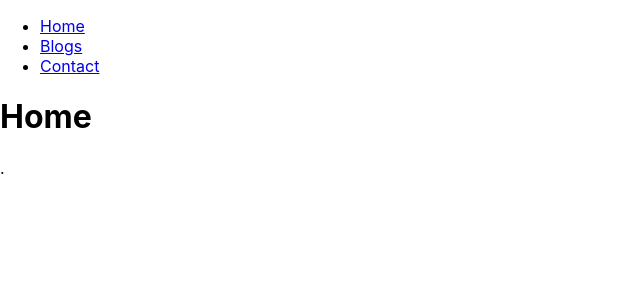
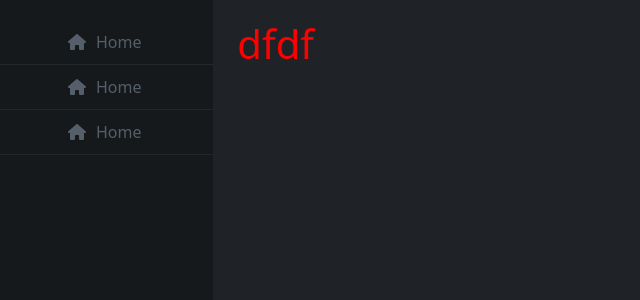
Before and after one commit to RN848/KFUPM-Hup, a React (Create React App) app: page / in a window 1280 px wide. Shown: the top 300 px of the page, without its empty margins (0-640 px from the left). Built offline with nearby package versions, Linux system fonts and the light colour scheme.

Commit message:
add header and body

```diff
--- a/package.json
+++ b/package.json
@@ -13,6 +13,7 @@
     "bootstrap": "^5.3.3",
     "react": "^18.3.1",
     "react-bootstrap": "^2.10.5",
+    "react-bootstrap-sidebar-menu": "^2.0.3",
     "react-dom": "^18.3.1",
     "react-scripts": "5.0.1",
     "web-vitals": "^2.1.4"
--- a/src/App.css
+++ b/src/App.css
@@ -1,6 +1,9 @@
 .App {
   text-align: center;
+
 }
+
+
 
 .App-logo {
   height: 40vmin;
--- a/src/App.js
+++ b/src/App.js
@@ -1,15 +1,16 @@
 import './App.css';
-import { Button , Card } from 'react-bootstrap';
+import './styles/main.css'
+
 
 import ReactDOM from "react-dom/client";
 import { BrowserRouter, Routes, Route } from "react-router-dom";
-import Layout from "./pages/Layout";
 import Home from "./pages/Home";
 import Contact from "./pages/Contact";
 import NoPage from "./pages/NoPage";
 
-import {FontAwesomeIcon  } from '@fortawesome/react-fontawesome'
-import {faArrowRight} from '@fortawesome/free-solid-svg-icons'
+
+import 'bootstrap/dist/css/bootstrap.min.css';
+
 
 
 function App() {
@@ -17,12 +18,12 @@ function App() {
 
     <BrowserRouter>
       <Routes>
-        <Route path="/" element={<Layout />}>
+        <Route >
           <Route index element={<Home />} />
           <Route path="contact" element={<Contact />} />
           <Route path="*" element={<NoPage />} />
         </Route>
-      </Routes>.
+      </Routes>
     </BrowserRouter>
 
 
--- /dev/null
+++ b/src/components/Body.js
@@ -0,0 +1,30 @@
+import Container from "react-bootstrap/Container";
+import Row from "react-bootstrap/Row";
+import Col from "react-bootstrap/Col";
+import Nav from "./Nav.js";
+
+export default function Body(props) {
+  return (
+    <>
+      <Container fluid style={{ height: "100%" }}>
+        {/*  */}
+
+        <Row style={{ height: "100%" }}>
+          {/*  */}
+
+          <Col xs="2" className="sidNav" style={{ padding: "0" }}>
+            <Nav />
+          </Col>
+
+          <Col className="cont">
+            <Container style={{ paddingTop: "20px" }}>
+              {props.children}
+            </Container>
+          </Col>
+
+          {/*  */}
+        </Row>
+      </Container>
+    </>
+  );
+}
--- /dev/null
+++ b/src/components/Nav.js
@@ -0,0 +1,21 @@
+import { FontAwesomeIcon } from "@fortawesome/react-fontawesome";
+import { faHouse } from "@fortawesome/free-solid-svg-icons";
+
+export default function Nav(props) {
+  return (
+    <div className="navLinks">
+      <div className="link">
+        <FontAwesomeIcon icon={faHouse} size="1x" />
+        <a>Home</a>
+      </div>
+      <div className="link">
+        <FontAwesomeIcon icon={faHouse} size="1x" />
+        <a>Home</a>
+      </div>
+      <div className="link">
+        <FontAwesomeIcon icon={faHouse} size="1x" />
+        <a>Home</a>
+      </div>
+    </div>
+  );
+}
--- a/src/index.css
+++ b/src/index.css
@@ -5,6 +5,7 @@ body {
     sans-serif;
   -webkit-font-smoothing: antialiased;
   -moz-osx-font-smoothing: grayscale;
+
 }
 
 code {
--- a/src/index.js
+++ b/src/index.js
@@ -2,6 +2,7 @@ import React from 'react';
 import ReactDOM from 'react-dom/client';
 import './index.css';
 import App from './App';
+import './styles/main.css'
 import reportWebVitals from './reportWebVitals';
 
 const root = ReactDOM.createRoot(document.getElementById('root'));
--- a/src/pages/Home.js
+++ b/src/pages/Home.js
@@ -1,8 +1,12 @@
-
-
+import Body from "../components/Body";
+import "../styles/main.css";
 
 const Home = () => {
-    return <h1>Home</h1>;
-  };
+  return (
+    <Body>
+      <h1 style={{ color: "red" }}>dfdf</h1>
+    </Body>
+  );
+};
 
-  export default Home;
+export default Home;
--- /dev/null
+++ b/src/styles/components/_nav.scss
@@ -0,0 +1,68 @@
+
+.sidNav{
+    padding: 0;
+    background-color: #16191C;
+}
+
+.cont {
+    background-color: #1F2327;
+}
+
+.navLinks {
+
+
+    margin-top: 20px;
+
+    position: relative;
+    display: flex;
+    flex-direction: column;
+
+
+
+    .link {
+
+        display: flex;
+        align-items: center;
+        justify-content: center;
+
+        padding: 10px 0;
+        width: 100%;
+        transition: 0.3s;
+        position: relative;
+        border-bottom: solid #24282b .1px;
+        color: #545F69;
+
+        a {
+            position: relative;
+            padding-right: 4px;
+
+        }
+
+        svg {
+            margin-right: 10px;
+        }
+
+        &:hover {
+            background-color: #4173EE;
+            color: white;
+        }
+
+        @media (max-width: 576px) {
+
+            & {
+                padding: 20px 0;
+            }
+
+            a {
+                display: none;
+                color: #4173EE;
+            }
+            svg {
+                margin-right: 4px;
+            }
+        }
+
+
+    }
+
+}
--- a/src/styles/main.css
+++ b/src/styles/main.css
@@ -4,4 +4,59 @@ h3 {
 
 h1 {
   color: aliceblue;
+}
+
+.sidNav {
+  padding: 0;
+  background-color: #16191C;
+}
+
+.cont {
+  background-color: #1F2327;
+}
+
+.navLinks {
+  margin-top: 20px;
+  position: relative;
+  display: flex;
+  flex-direction: column;
+}
+.navLinks .link {
+  display: flex;
+  align-items: center;
+  justify-content: center;
+  padding: 10px 0;
+  width: 100%;
+  transition: 0.3s;
+  position: relative;
+  border-bottom: solid #24282b 0.1px;
+  color: #545F69;
+}
+.navLinks .link a {
+  position: relative;
+  padding-right: 4px;
+}
+.navLinks .link svg {
+  margin-right: 10px;
+}
+.navLinks .link:hover {
+  background-color: #4173EE;
+  color: white;
+}
+@media (max-width: 576px) {
+  .navLinks .link {
+    padding: 20px 0;
+  }
+  .navLinks .link a {
+    display: none;
+    color: #4173EE;
+  }
+  .navLinks .link svg {
+    margin-right: 4px;
+  }
+}
+
+html, body, #root {
+  height: 100%;
+  margin: 0;
 }/*# sourceMappingURL=main.css.map */
--- a/src/styles/main.scss
+++ b/src/styles/main.scss
@@ -4,3 +4,10 @@
 @import "./pages/home";
 @import "./utils/functions";
 @import "./utils/mixins";
+@import "./components/nav";
+
+
+html, body , #root{
+    height: 100%;
+    margin: 0;
+  }
```
Also changed, not shown: 2 other files (tests, documents, lock files or other folders).
